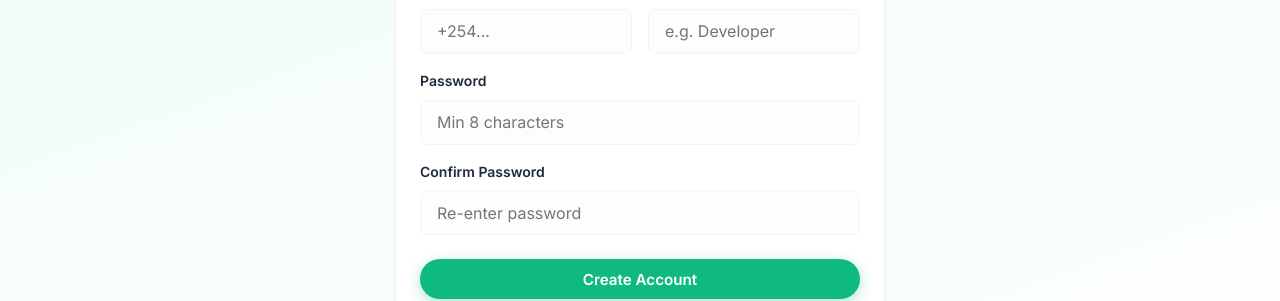
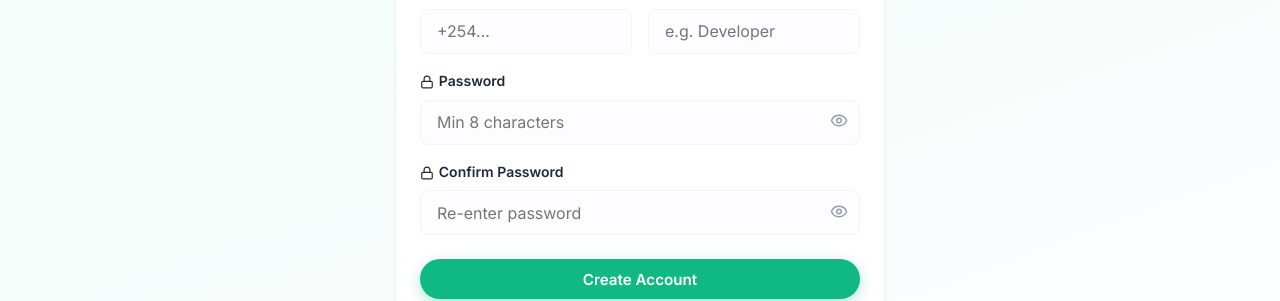
Before and after one commit to Peterngacha85/Nexus-Talent-Kenya, a React (Vite) app in the folder frontend/: page /register in a window 1280 px wide. Shown: the part 646-947 px from the top of the page. Built offline with nearby package versions, Linux system fonts and the light colour scheme; no server answers.

Commit message:
feat: add password visibility toggle and enhance login error feedback

```diff
--- a/frontend/src/pages/LoginPage.jsx
+++ b/frontend/src/pages/LoginPage.jsx
@@ -2,12 +2,13 @@ import { useState } from 'react';
 import { Link, useNavigate } from 'react-router-dom';
 import { useAuth } from '../context/AuthContext';
 import { login as loginApi } from '../api/api';
-import { Briefcase, Mail, Lock, ArrowRight } from 'lucide-react';
+import { Briefcase, Mail, Lock, ArrowRight, Eye, EyeOff } from 'lucide-react';
 
 const LoginPage = () => {
     const [form, setForm]   = useState({ email: '', password: '' });
     const [error, setError] = useState('');
     const [loading, setLoading] = useState(false);
+    const [showPassword, setShowPassword] = useState(false);
     const { login } = useAuth();
     const navigate  = useNavigate();
 
@@ -65,8 +66,32 @@ const LoginPage = () => {
                                 <Lock size={14} style={{ marginRight: '.3rem', verticalAlign: 'middle' }} />
                                 Password
                             </label>
-                            <input id="password" name="password" type="password" className="form-control"
-                                placeholder="••••••••" value={form.password} onChange={handleChange} required />
+                            <div style={{ position: 'relative' }}>
+                                <input id="password" name="password" type={showPassword ? 'text' : 'password'}
+                                    className="form-control"
+                                    style={{
+                                        paddingRight: '2.5rem',
+                                        borderColor: error && (error.toLowerCase().includes('password') || error.toLowerCase().includes('invalid')) ? 'var(--clr-danger)' : ''
+                                    }}
+                                    placeholder="••••••••" value={form.password} onChange={handleChange} required />
+                                <button
+                                    type="button"
+                                    onClick={() => setShowPassword(!showPassword)}
+                                    style={{
+                                        position: 'absolute',
+                                        right: '0.75rem',
+                                        top: '50%',
+                                        transform: 'translateY(-50%)',
+                                        color: 'var(--clr-muted)',
+                                        opacity: 0.7,
+                                        transition: 'opacity 0.2s',
+                                    }}
+                                    onMouseEnter={(e) => e.currentTarget.style.opacity = '1'}
+                                    onMouseLeave={(e) => e.currentTarget.style.opacity = '0.7'}
+                                >
+                                    {showPassword ? <EyeOff size={18} /> : <Eye size={18} />}
+                                </button>
+                            </div>
                         </div>
 
                         <button type="submit" className="btn btn-primary btn-full" disabled={loading} style={{ marginTop: '.5rem', justifyContent: 'center' }}>
--- a/frontend/src/pages/RegisterPage.jsx
+++ b/frontend/src/pages/RegisterPage.jsx
@@ -2,7 +2,7 @@ import { useState, useRef } from 'react';
 import { Link, useNavigate, useSearchParams } from 'react-router-dom';
 import { useAuth } from '../context/AuthContext';
 import { register as registerApi } from '../api/api';
-import { Briefcase, Camera, User } from 'lucide-react';
+import { Briefcase, Camera, User, Eye, EyeOff, Lock } from 'lucide-react';
 
 const RegisterPage = () => {
     const [searchParams] = useSearchParams();
@@ -15,6 +15,8 @@ const RegisterPage = () => {
     const [profilePreview, setProfilePreview] = useState(null);
     const [error, setError]     = useState('');
     const [loading, setLoading] = useState(false);
+    const [showPassword, setShowPassword] = useState(false);
+    const [showConfirmPassword, setShowConfirmPassword] = useState(false);
     const { login } = useAuth();
     const navigate  = useNavigate();
     const fileRef   = useRef();
@@ -155,15 +157,61 @@ const RegisterPage = () => {
                         )}
 
                         <div className="form-group">
-                            <label className="form-label">Password</label>
-                            <input name="password" type="password" className="form-control"
-                                placeholder="Min 8 characters" value={form.password} onChange={handleChange} required minLength={8} />
+                            <label className="form-label">
+                                <Lock size={14} style={{ marginRight: '.3rem', verticalAlign: 'middle' }} />
+                                Password
+                            </label>
+                            <div style={{ position: 'relative' }}>
+                                <input name="password" type={showPassword ? 'text' : 'password'} className="form-control"
+                                    style={{
+                                        paddingRight: '2.5rem',
+                                        borderColor: error && (error.toLowerCase().includes('password')) ? 'var(--clr-danger)' : ''
+                                    }}
+                                    placeholder="Min 8 characters" value={form.password} onChange={handleChange} required minLength={8} />
+                                <button
+                                    type="button"
+                                    onClick={() => setShowPassword(!showPassword)}
+                                    style={{
+                                        position: 'absolute',
+                                        right: '0.75rem',
+                                        top: '50%',
+                                        transform: 'translateY(-50%)',
+                                        color: 'var(--clr-muted)',
+                                        opacity: 0.7,
+                                    }}
+                                >
+                                    {showPassword ? <EyeOff size={18} /> : <Eye size={18} />}
+                                </button>
+                            </div>
                         </div>
 
                         <div className="form-group">
-                            <label className="form-label">Confirm Password</label>
-                            <input name="confirmPassword" type="password" className="form-control"
-                                placeholder="Re-enter password" value={form.confirmPassword} onChange={handleChange} required />
+                            <label className="form-label">
+                                <Lock size={14} style={{ marginRight: '.3rem', verticalAlign: 'middle' }} />
+                                Confirm Password
+                            </label>
+                            <div style={{ position: 'relative' }}>
+                                <input name="confirmPassword" type={showConfirmPassword ? 'text' : 'password'} className="form-control"
+                                    style={{
+                                        paddingRight: '2.5rem',
+                                        borderColor: error && (error.toLowerCase().includes('match')) ? 'var(--clr-danger)' : ''
+                                    }}
+                                    placeholder="Re-enter password" value={form.confirmPassword} onChange={handleChange} required />
+                                <button
+                                    type="button"
+                                    onClick={() => setShowConfirmPassword(!showConfirmPassword)}
+                                    style={{
+                                        position: 'absolute',
+                                        right: '0.75rem',
+                                        top: '50%',
+                                        transform: 'translateY(-50%)',
+                                        color: 'var(--clr-muted)',
+                                        opacity: 0.7,
+                                    }}
+                                >
+                                    {showConfirmPassword ? <EyeOff size={18} /> : <Eye size={18} />}
+                                </button>
+                            </div>
                         </div>
 
                         <button type="submit" className="btn btn-primary btn-full" disabled={loading} style={{ marginTop: '.5rem', justifyContent: 'center' }}>
```
